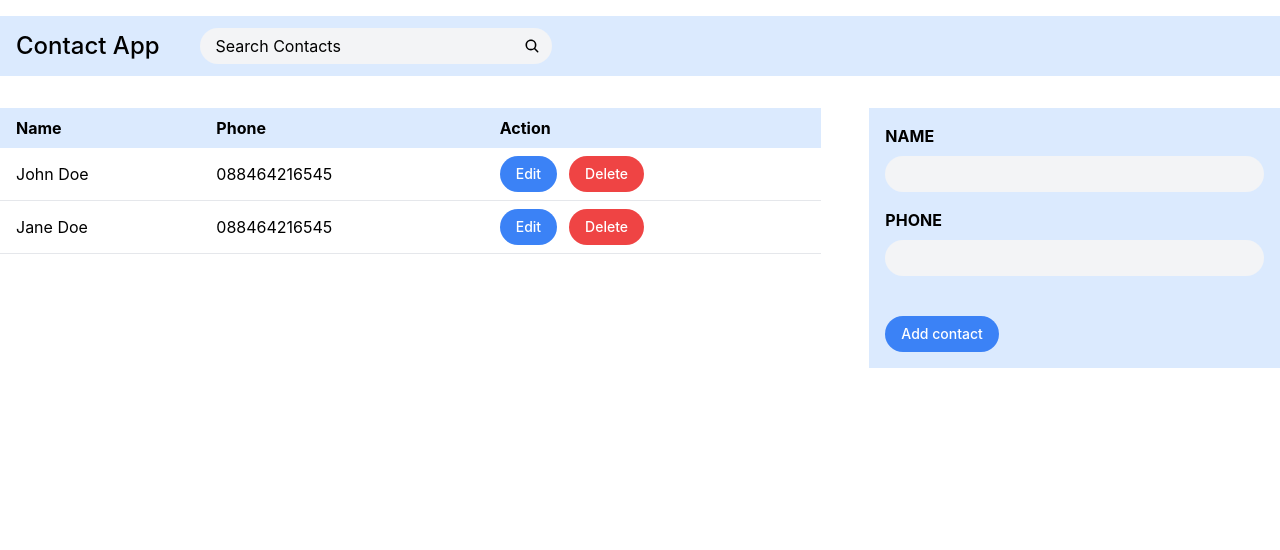
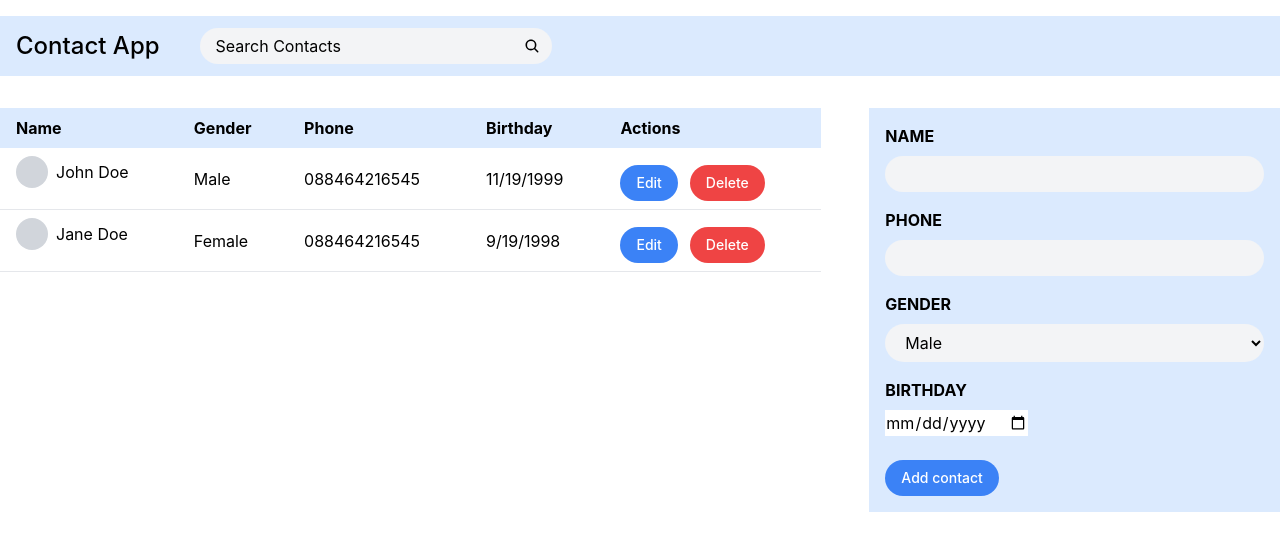
Before and after one commit to difa0210/Contact-Hooks, a React (Create React App) app: page / in a window 1280 px wide. Shown: the top 550 px of the page. Built offline with nearby package versions, Linux system fonts and the light colour scheme.

Commit message:
add type input

```diff
--- a/src/App.js
+++ b/src/App.js
@@ -15,19 +15,25 @@
     {
       id: 1,
       name: "John Doe",
+      gender: "Male",
       phone: "088464216545",
+      birthday: "1999-11-19",
     },
     {
       id: 2,
       name: "Jane Doe",
+      gender: "Female",
       phone: "088464216545",
+      birthday: "1998-09-19",
     },
   ];
 
   const initialContactsState = {
     id: null,
     name: "",
+    gender: "Male",
     phone: "",
+    birthday: new Date(),
   };
 
   const [contacts, setContacts] = useState(initialContacts);
@@ -57,7 +63,9 @@
     setCurrentContact({
       id: contact.id,
       name: contact.name,
+      gender: contact.gender,
       phone: contact.phone,
+      birthday: contact.birthday,
     });
   };
 
--- a/src/components/Form.jsx
+++ b/src/components/Form.jsx
@@ -18,6 +18,8 @@
     setForm({ ...form, [name]: value });
   };
 
+  console.log("form", form, "contact", contact);
+
   useEffect(() => {
     setForm(props.currentContact);
   }, [props]);
@@ -29,7 +31,13 @@
         e.preventDefault();
         props.updateContact(form.id, form);
 
-        if (!contact.name || !contact.phone) return;
+        if (
+          !contact.name ||
+          !contact.gender ||
+          !contact.phone ||
+          !contact.birthday
+        )
+          return;
         props.addContact(contact);
         setContact(props.initialContactsState);
       }}
@@ -48,6 +56,26 @@
           />
         </div>
       ))}
+      <div className="flex flex-col items-start w-full">
+        <label className="mb-2 font-bold">GENDER</label>
+        <select
+          className="flex items-center w-full h-full px-4 py-2 mb-4 placeholder-current bg-gray-100 rounded-full outline-none cursor-pointer"
+          name="gender"
+          value={props.edit ? form.gender : contact.gender}
+          onChange={props.edit ? handleInputChangeUpdate : handleInputChangeAdd}
+        >
+          <option value="Male">Male</option>
+          <option value="Female">Female</option>
+        </select>
+
+        <label className="mb-2 font-bold">BIRTHDAY</label>
+        <input
+          type="date"
+          name="birthday"
+          value={props.edit ? form.birthday : contact.birthday}
+          onChange={props.edit ? handleInputChangeUpdate : handleInputChangeAdd}
+        />
+      </div>
       <div className="flex gap-3">
         <button
           className="px-4 py-2 mt-6 text-sm font-medium text-white bg-blue-500 rounded-full"
--- a/src/components/Table.jsx
+++ b/src/components/Table.jsx
@@ -1,29 +1,37 @@
 import React from "react";
 
 const Table = (props) => {
+  const titles = ["Name", "Gender", "Phone", "Birthday", "Actions"];
   return (
     <table className="w-full table-auto">
       <thead>
         <tr className="text-left bg-blue-100">
-          <th className="px-4 py-2">Name</th>
-          <th className="px-4 py-2">Phone</th>
-          <th className="px-4 py-2">Action</th>
+          {titles.map((title) => (
+            <th className="px-4 py-2" key={title}>
+              {title}
+            </th>
+          ))}
         </tr>
       </thead>
-      <tbody>
+      <tbody className="">
         {props.contacts.length > 0 ? (
           props.contacts.map((contact) => (
-            <tr key={contact.id} className="border-b ">
+            <tr key={contact.id} className="border-b">
               <td
-                className="px-4 py-2 cursor-pointer"
+                className="flex items-center gap-2 px-4 py-2 cursor-pointer"
                 onClick={() => {
                   props.navigate(`/detail/${contact.id}`);
                   props.editContact(contact);
                 }}
               >
+                <div className="w-8 h-8 bg-gray-300 rounded-full" />{" "}
                 {contact.name}
               </td>
-              <td className="px-4 py-2">{contact.phone}</td>
+              <td className="px-4">{contact.gender}</td>
+              <td className="px-4">{contact.phone}</td>
+              <td className="px-4">
+                {new Date(contact.birthday).toLocaleDateString("en-US")}
+              </td>
               <td className="flex gap-3 px-4 py-2">
                 <button
                   className="px-4 py-2 text-sm font-medium text-white bg-blue-500 rounded-full"
--- a/src/pages/Detail.jsx
+++ b/src/pages/Detail.jsx
@@ -1,10 +1,10 @@
+/* eslint-disable eqeqeq */
 import React from "react";
 import { useParams } from "react-router-dom";
 import Form from "../components/Form";
 
 const Detail = (props) => {
   const { id } = useParams();
-  // eslint-disable-next-line eqeqeq
   const contact = props.contacts.find((contact) => contact.id == id);
 
   return (
```
